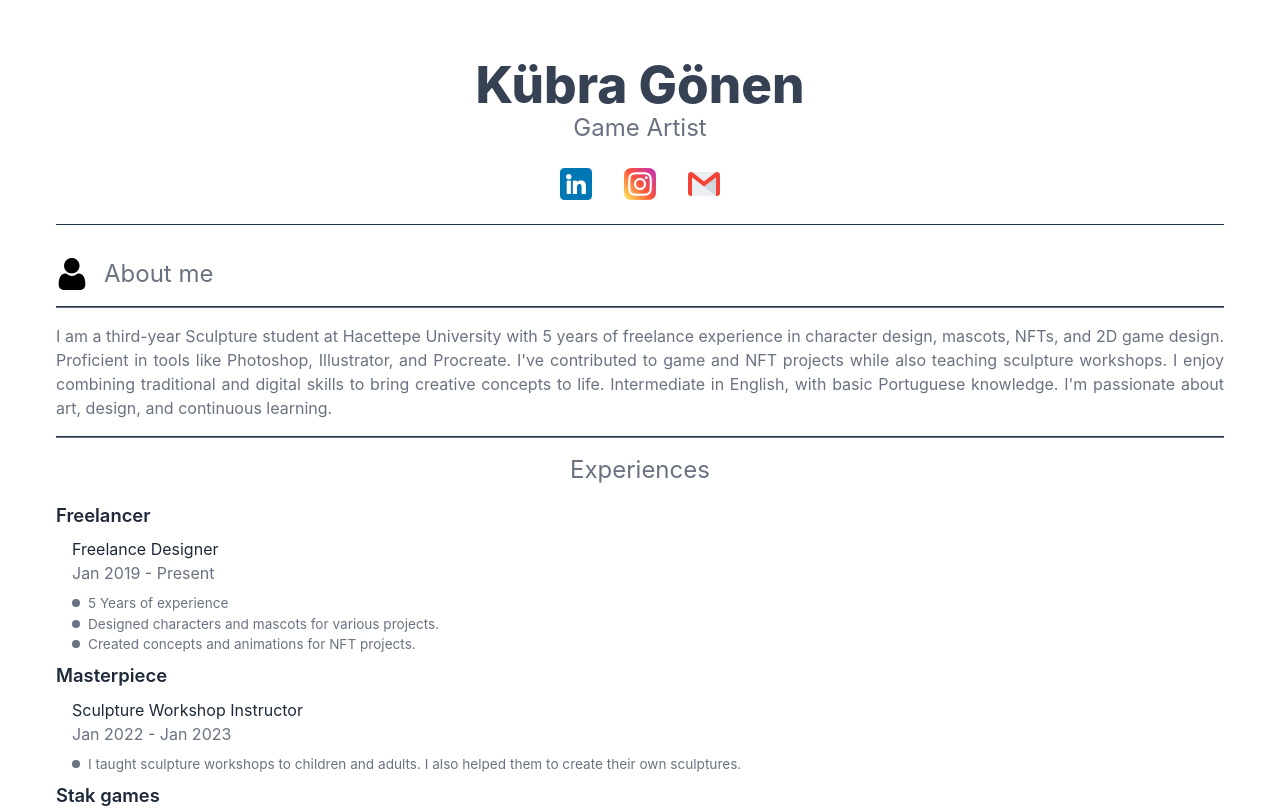
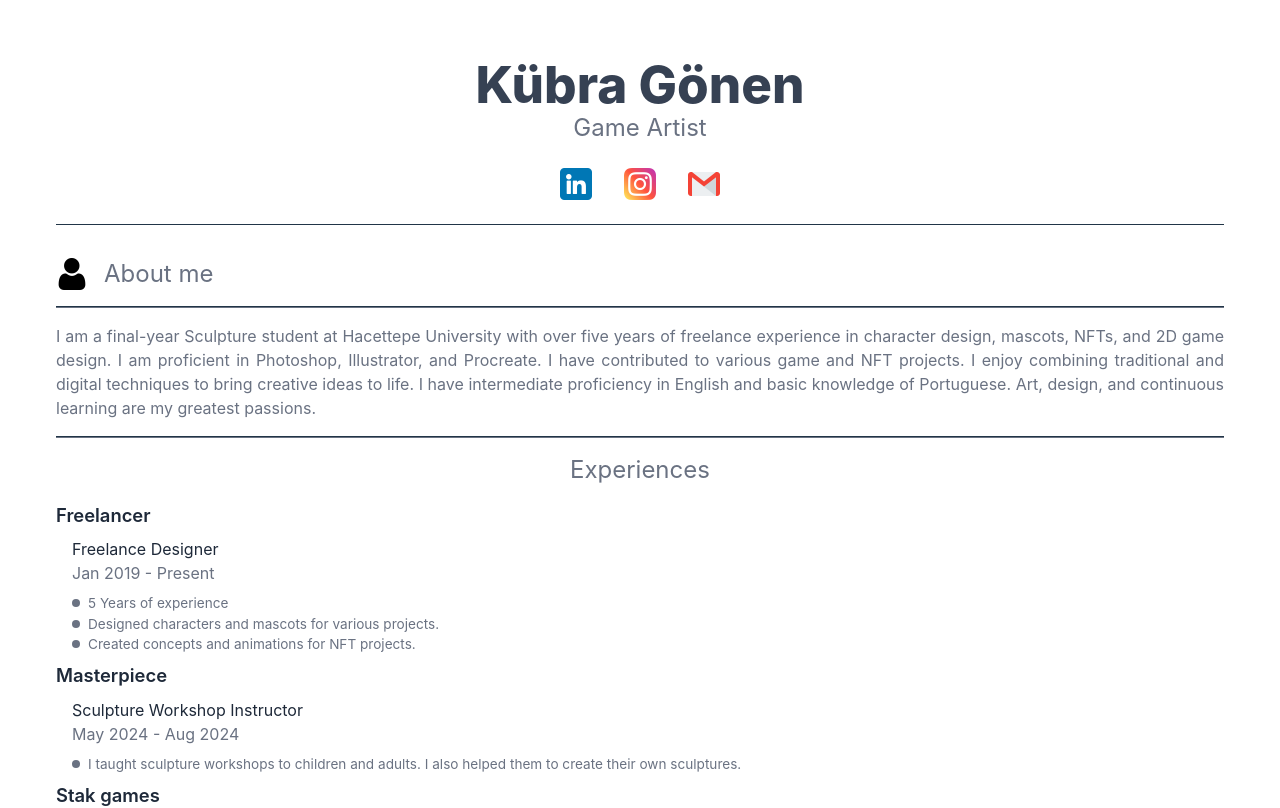
Before and after one commit to nauanelinhares/curriculum, a React (Vite) app: page / in a window 1280 px wide. Shown: the top 808 px of the page. Built offline with nearby package versions, Linux system fonts and the light colour scheme.

Commit message:
chore: update kubra curriculum

```diff
--- a/src/Users/kubra-gonen/index.ts
+++ b/src/Users/kubra-gonen/index.ts
@@ -52,8 +52,8 @@ export const experiences: ExperienceProps[] = [
   {
     company: "Masterpiece",
     title: "Sculpture Workshop Instructor",
-    startDate: new Date(2022, 0, 1),
-    endDate: new Date(2023, 0, 1),
+    startDate: new Date(2024, 4, 1),
+    endDate: new Date(2024, 7, 1),
     bulletPoints: [
       "I taught sculpture workshops to children and adults. I also helped them to create their own sculptures.",
     ],
@@ -74,8 +74,8 @@ export const experiences: ExperienceProps[] = [
   {
     company: "Stak games",
     title: "2D Concept Artist",
-    startDate: new Date(2022, 0, 1),
-    endDate: new Date(2023, 0, 1),
+    startDate: new Date(2023, 10, 1),
+    endDate: new Date(2024, 3, 1),
     bulletPoints: [
       "Contributed to character and environment design in game projects",
     ],
@@ -109,16 +109,17 @@ export const user: UserProps = {
   address: "123 Main St, Anytown, USA",
   city: "Anytown",
   description: `
-   I am a third-year Sculpture student at Hacettepe University with 5 years of freelance experience
-   in character design, mascots, NFTs, and 2D game design. Proficient in tools like Photoshop, Illustrator, and Procreate.
-   I've contributed to game and NFT projects while also teaching sculpture workshops.
-   I enjoy combining traditional and digital skills to bring creative concepts to life.
-   Intermediate in English, with basic Portuguese knowledge.
-   I'm passionate about art, design, and continuous learning.
+  I am a final-year Sculpture student at Hacettepe University with over five years of freelance experience in character design, mascots, NFTs, and 2D game design. I am proficient in Photoshop, Illustrator, and Procreate. I have contributed to various game and NFT projects. I enjoy combining traditional and digital techniques to bring creative ideas to life. I have intermediate proficiency in English and basic knowledge of Portuguese. Art, design, and continuous learning are my greatest passions.
   `,
 };
 
 export const drawings: ArtProps[] = [
+  {
+    image: characterDesign,
+  },
+  {
+    image: characterDesign2,
+  },
   {
     image: turkishWithFez,
   },
@@ -161,10 +162,4 @@ export const drawings: ArtProps[] = [
   {
     image: woman,
   },
-  {
-    image: characterDesign,
-  },
-  {
-    image: characterDesign2,
-  },
 ];
```
